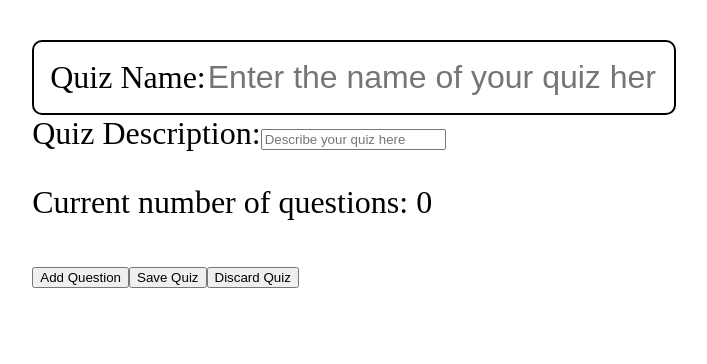
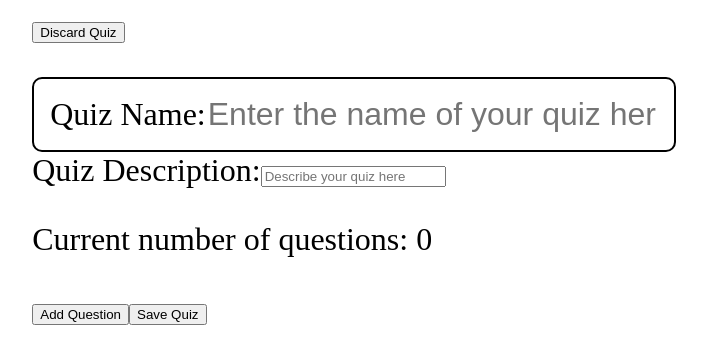
Before and after one commit to dennfa/Quizard, a React (Vite) app in the folder frontend/: page /create in a window 1280 px wide. Shown: the top 364 px of the page, without its empty margins (294-1001 px from the left). Built offline with nearby package versions, Linux system fonts and the light colour scheme.

Commit message:
add back buttons

```diff
--- a/frontend/src/Pages/CreateQuiz.tsx
+++ b/frontend/src/Pages/CreateQuiz.tsx
@@ -59,6 +59,7 @@
     return (
         <div className="CreateQuiz">
             <form>
+                <button type="button" onClick={() => navigate("/")}>Discard Quiz</button>
                 <div className="QuizName">
                     <label htmlFor="quizName">Quiz Name:</label>
                     <input
@@ -95,7 +96,6 @@
                 )}
                 <button type="button" onClick={handleAddQuestion}>Add Question</button>
                 <button type="button" onClick={saveQuiz}>Save Quiz</button>
-                <button type="button" onClick={() => navigate("/")}>Discard Quiz</button>
             </form>
         </div>
     )
--- a/frontend/src/Pages/TakeQuizList.tsx
+++ b/frontend/src/Pages/TakeQuizList.tsx
@@ -2,10 +2,12 @@
 import {MultipleChoiceQuiz} from "../Models/MultipleChoiceQuiz.tsx";
 import axios from "axios";
 import QuizCard from "../Components/QuizCard.tsx";
+import {useNavigate} from "react-router-dom";
 
 export default function TakeQuizList() {
 
     const [multipleChoiceQuizzes, setMultipleChoiceQuizzes] = useState<MultipleChoiceQuiz[]>([])
+    const navigate = useNavigate()
 
     useEffect(()=>
     {
@@ -20,6 +22,7 @@
 
     return (
         <div className="TakeQuizList">
+            <button type="button" onClick={()=>navigate("/")}>Back</button>
             {multipleChoiceQuizzes.map((quiz)=>
                 <QuizCard key={quiz.id} multipleChoiceQuiz={quiz}></QuizCard>)}
         </div>
--- a/frontend/src/Pages/UpdateQuizList.tsx
+++ b/frontend/src/Pages/UpdateQuizList.tsx
@@ -22,6 +22,7 @@
 
     return (
         <div className="UpdateQuizList">
+            <button type="button" onClick={()=>navigate("/")}>Back</button>
             {multipleChoiceQuizzes.map((quiz, index)=>
                 <button  key = {index} onClick={()=>navigate("" + quiz.id)}>
                 <QuizCard key={quiz.id} multipleChoiceQuiz={quiz}></QuizCard>
```
